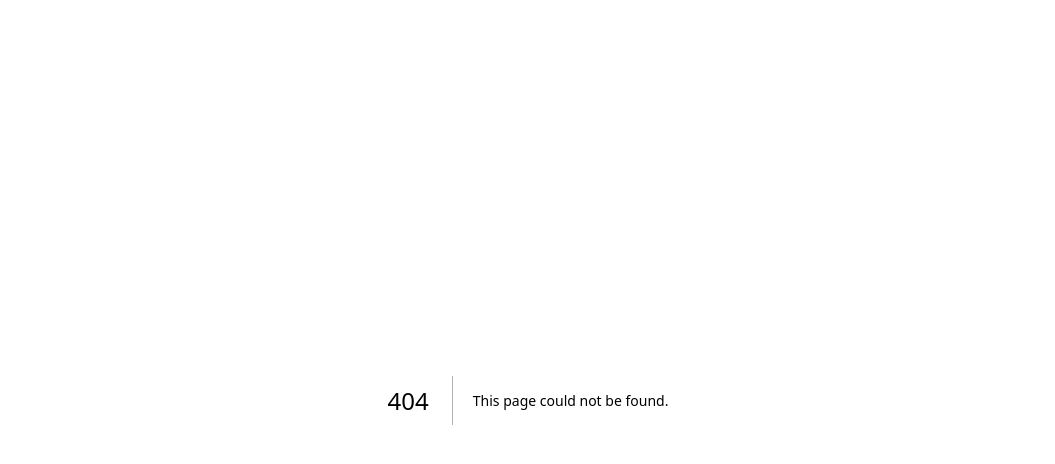
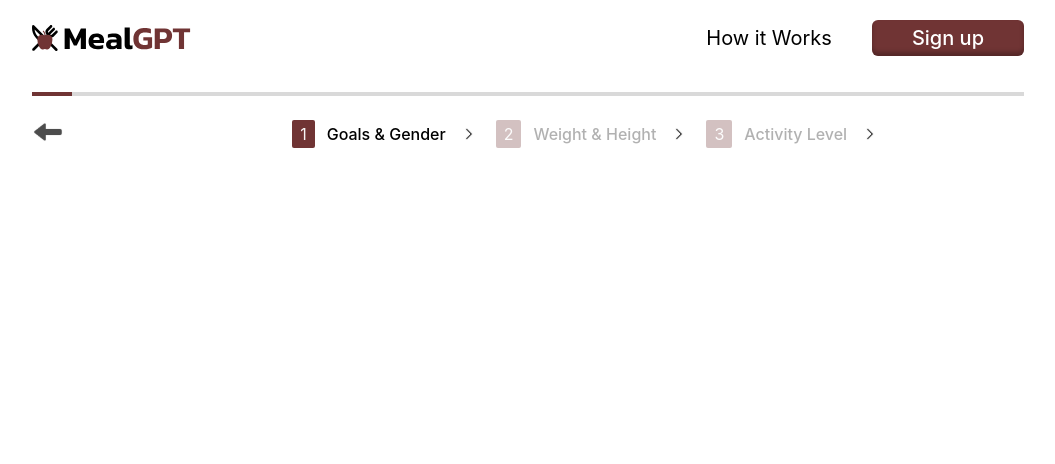
Before and after one commit to samratmahmud/mealgpt, a Next.js app: page /signup in a window 1280 px wide. Before the commit this address had no page. Shown: the top 464 px of the page, without its empty margins (112-1167 px from the left). Built offline with nearby package versions, Linux system fonts and the light colour scheme.

Commit message:
signup components done

```diff
--- /dev/null
+++ b/src/app/signup/Header.tsx
@@ -0,0 +1,53 @@
+"use client";
+import SignupToggle from "@/components/common/SignupToggle";
+import Link from "next/link";
+import React from "react";
+
+const pages = [
+  {
+    name: "Goals & Gender",
+    url: "",
+  },
+  {
+    name: "Weight & Height",
+    url: "",
+  },
+  {
+    name: "Activity Level",
+    url: "",
+  },
+];
+
+function Header() {
+  const [tab, setTab] = React.useState(0);
+  return (
+    <section>
+      <div className="container pt-4 mb-16">
+        <div className="bg-[#D9D9D9] w-full h-1 relative mb-5">
+          <span className="absolute bg-primary w-[4%] h-1"></span>
+        </div>
+        <div className="flex gap-[23%]">
+          <div className="hidden lg:block">
+            <img src="/images/Arrow.svg" alt="" />
+          </div>
+          <div className="flex gap-5">
+            {pages.map(({name, url}, index) => (
+              <div key={index}>
+                <Link href={url}>
+                  <SignupToggle
+                    number={index + 1}
+                    title={name}
+                    handelClick={() => setTab(index)}
+                    isActive={tab === index}
+                  />
+                </Link>
+              </div>
+            ))}
+          </div>
+        </div>
+      </div>
+    </section>
+  );
+}
+
+export default Header;
--- /dev/null
+++ b/src/app/signup/page.tsx
@@ -0,0 +1,14 @@
+import React from "react";
+import Header from "./Header";
+import Navbar from "@/components/global/Navbar";
+
+function page() {
+  return (
+    <main>
+      <Navbar />
+      <Header />
+    </main>
+  );
+}
+
+export default page;
--- a/src/components/common/Buttons.tsx
+++ /dev/null
@@ -1,7 +0,0 @@
-import React from "react";
-
-function Buttons() {
-  return <div>Buttons</div>;
-}
-
-export default Buttons;
--- /dev/null
+++ b/src/components/common/SignupToggle.tsx
@@ -0,0 +1,35 @@
+import React from "react";
+
+interface toggleProps {
+  number: number;
+  title: string;
+  isActive?: boolean;
+  handelClick?: () => void;
+}
+
+function SignupToggle(props: toggleProps) {
+  const {number, title, isActive, handelClick} = props;
+  return (
+    <div className="flex items-center" onClick={handelClick}>
+      <div
+        className={`text-base lg:text-[#F8F6F6] text-[#F8F6F6]/[30%] py-0.5 px-2 bg-primary rounded-sm mr-3 ${
+          isActive ? "" : "opacity-30"
+        }`}
+      >
+        {number}
+      </div>
+      <div
+        className={`text-base font-medium leading-9 mr-4 ${
+          isActive ? "" : "opacity-30"
+        }`}
+      >
+        {title}
+      </div>
+      <div>
+        <img src="/images/Forward.svg" alt="" />
+      </div>
+    </div>
+  );
+}
+
+export default SignupToggle;
--- a/src/components/global/Navbar.tsx
+++ b/src/components/global/Navbar.tsx
@@ -6,7 +6,7 @@ function Navbar() {
   return (
     <nav className="">
       <div className="flex justify-between gap-5 items-center container py-5">
-        <Link href="/">
+        <Link href="/signup">
           <img src="/images/Group 8.svg" alt="" />
         </Link>
         <div className="flex items-center gap-10">
```
Also changed, not shown: public/images/Arrow.svg (added), public/images/Forward.svg (added).
